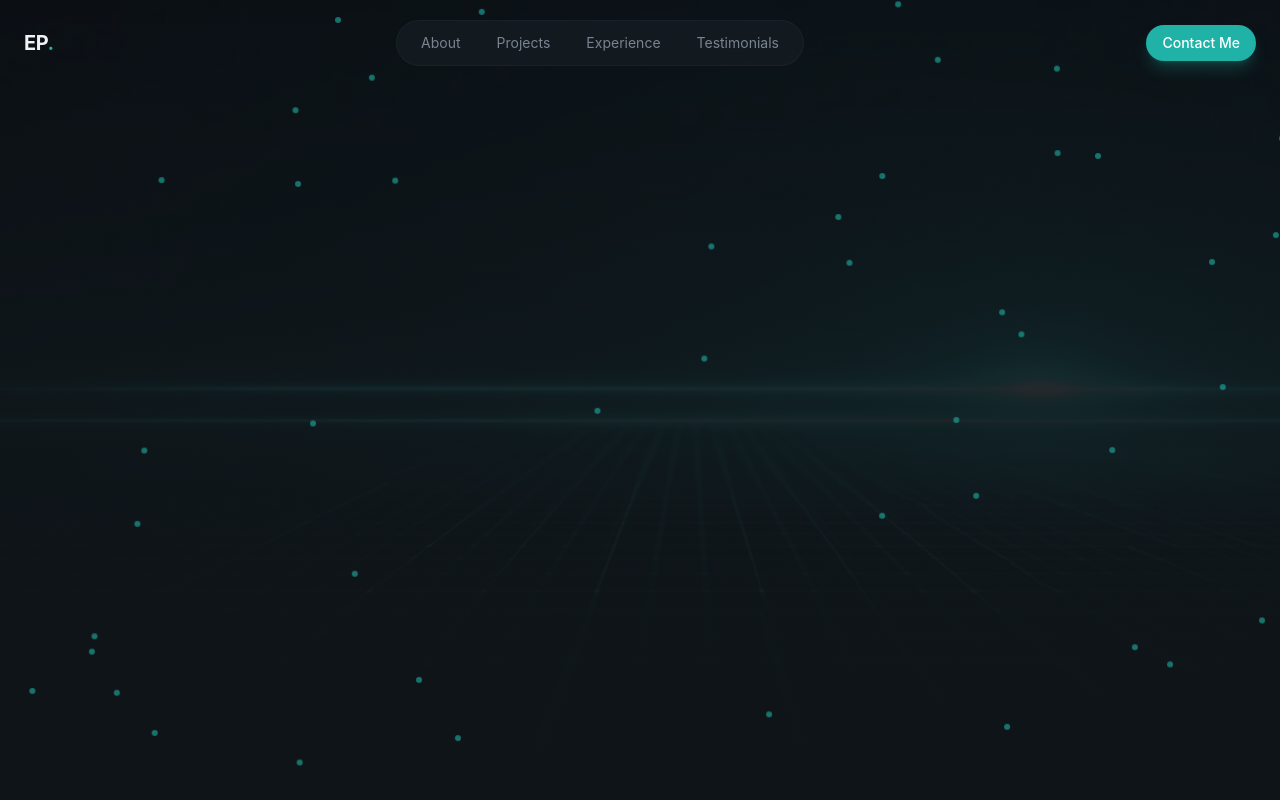
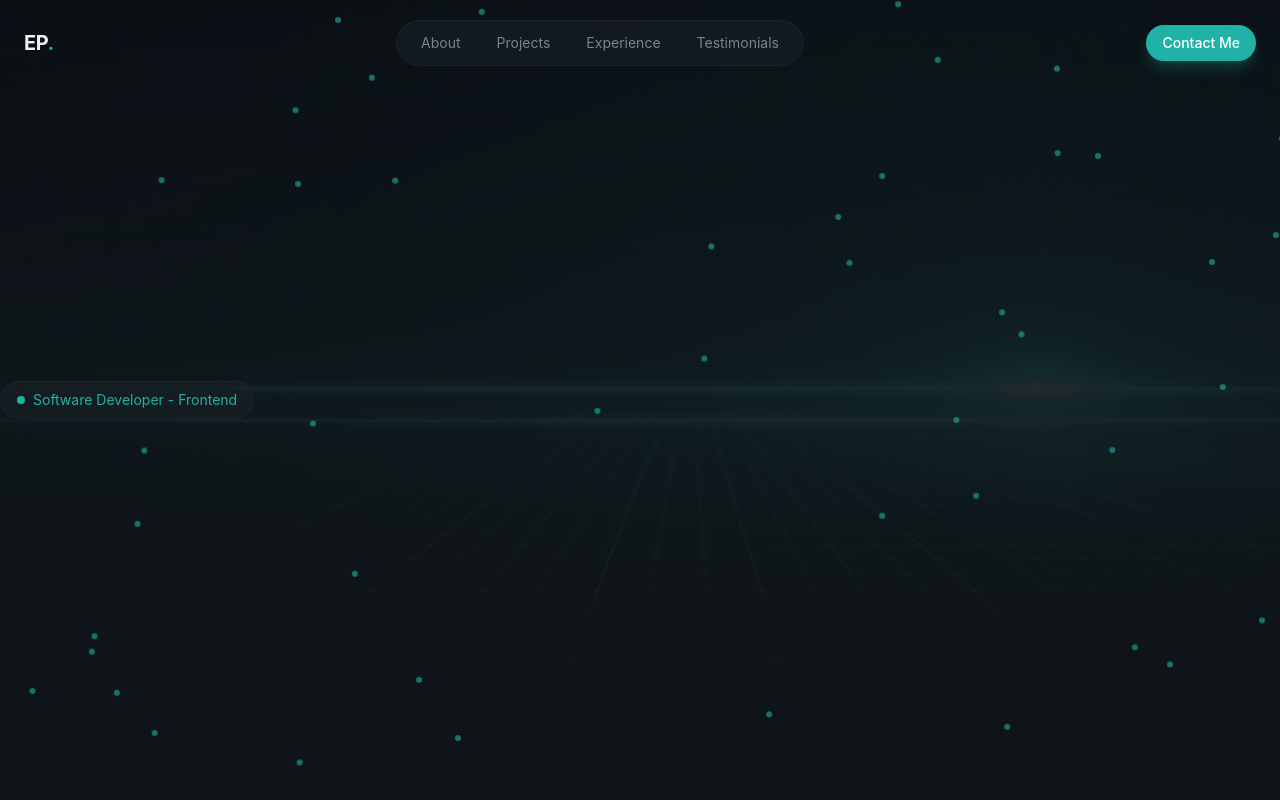
Before and after one commit to eissamonet/SWD-Portfolio, a React (Vite) app: page / in a window 1280 px wide. Built offline with nearby package versions, Linux system fonts and the light colour scheme.

Commit message:
commit changes

```diff
--- a/src/sections/Hero.jsx
+++ b/src/sections/Hero.jsx
@@ -1,3 +1,5 @@
+/* eslint-disable react-hooks/purity */
+/* eslint-disable no-unused-vars */
 export const Hero = () => {
   return (
     <section className="relative min-h-screen flex items-center overflow-hidden">
@@ -24,6 +26,21 @@ export const Hero = () => {
            }} />
         ))}
       </div>
+
+      {/* content */}
+      <div>
+        <div>
+          {/* left col - text content */}
+          <div>
+            <div className="animate-fade-in">
+              <span className="inline-flex items-center gap-2 px-4 py-2 rounded-full glass text-sm text-primary">
+                <span className="w-2 h-2 bg-primary rounded-full"/>Software Developer - Frontend
+              </span>
+            </div>
+          </div>
+          {/* right col - profile image */}
+        </div>
+      </div>
     </section>
   );
 };
```
